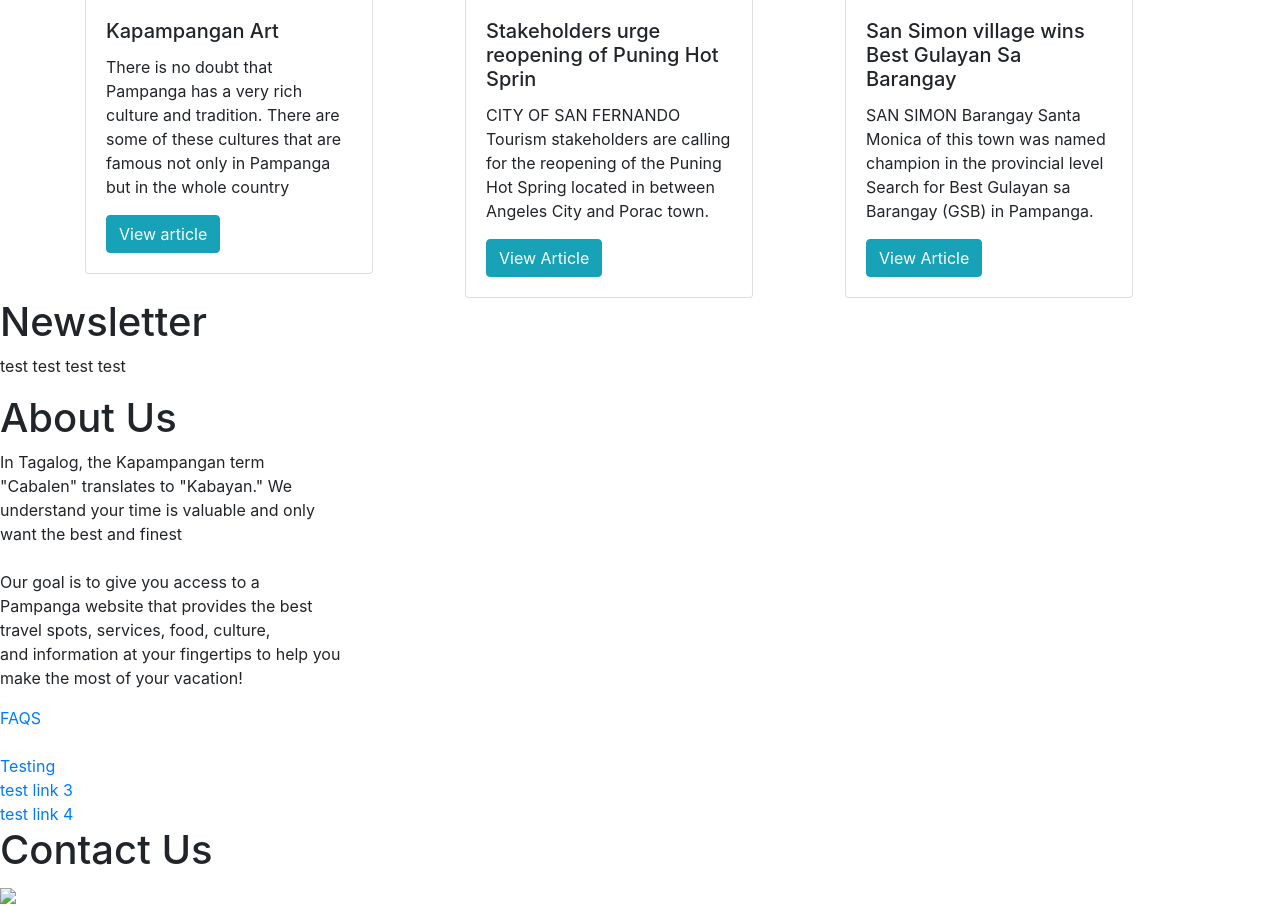
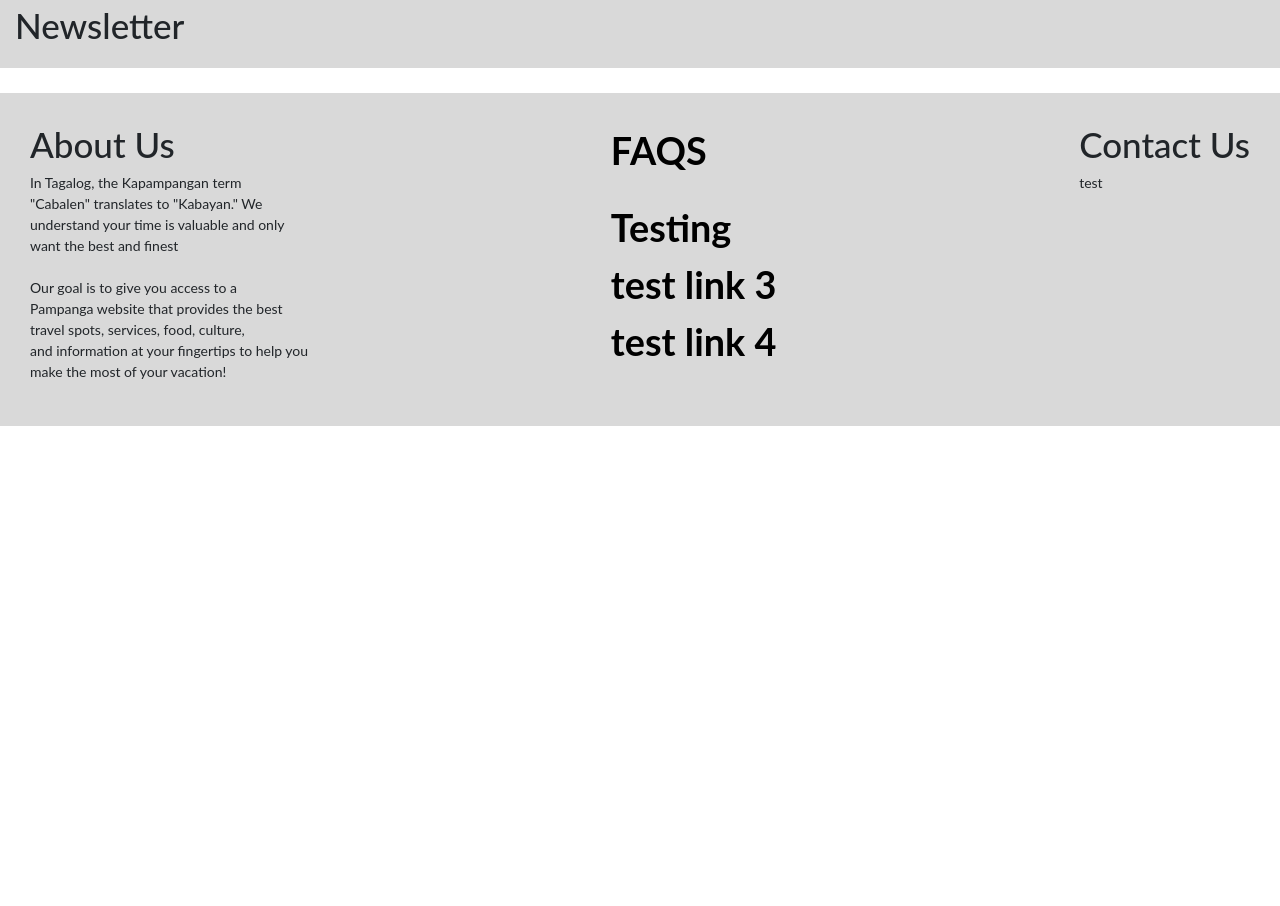
Before and after one commit to dejaaay/Cabelen, a PHP site: page /LandingPage-darren.php in a window 1280 px wide. Shown: the part 2087-2993 px from the top of the page. After the commit the page ends 2513 px from the top, so only its background shows below. Run offline with PHP 8.4, Linux system fonts and the light colour scheme.

Commit message:
Update LandingPage-darren.php

```diff
--- a/LandingPage-darren.php
+++ b/LandingPage-darren.php
@@ -9,14 +9,13 @@
         <meta name="viewport" content="width=device-width, initial-scale=1, shrink-to-fit=no">
 
         <!-- Bootstrap CSS -->
-        <link rel="stylesheet" href = "design.css"></link>
+        <link rel="stylesheet" href = "darren-cssFile.css"></link>
         <link rel="stylesheet" href="https://stackpath.bootstrapcdn.com/bootstrap/4.3.1/css/bootstrap.min.css" integrity="sha384-ggOyR0iXCbMQv3Xipma34MD+dH/1fQ784/j6cY/iJTQUOhcWr7x9JvoRxT2MZw1T" crossorigin="anonymous">
     </head>
     <body>
-        <!--NavBar-->
         <nav class="navbar navbar-custom"><!--this is the navbar-->
           <a class="navbar-brand" href="#"><!--Change na lang sa final php file this is for home-->
-            <img src="https://raw.githubusercontent.com/dejaaay/Cabelen/main/assets/img/cabalen2.jpg" width="50" height="30" class="d-inline-block align-top" alt="">  Cabelen</a>
+            <img src="https://raw.githubusercontent.com/dejaaay/Cabelen/main/assets/img/cabalen2.jpg" width="50" height="30" class="d-inline-block align-top" alt="">  Cabalen</a>
           <ul>
           <li class="nav-item">
             <a class="nav-link" href="#">Blogs</a> <!--just change "#" with the php file for blog later-->
@@ -26,32 +25,9 @@
           </li>
           </ul>
         </nav>
-
-
-
-        <!--Greetings-->
-            <div id="greetings">
-                <div>
-                    <h1 id="greeting-text">GREETINGS</h1>
-                </div>
-            </div>
-
-
-
         <!--Current News and Updates-->
         <h2 id="padding">Current News and updates</h2>
-        <div class="container">
-            <div class="row align-content-start">
-                <div class="col">
-                    <img src="https://raw.githubusercontent.com/dejaaay/Cabelen/main/assets/img/cabalen2.jpg">
-                </div>
-                <div class="col">
-                    <img src="https://raw.githubusercontent.com/dejaaay/Cabelen/main/assets/img/cabalen2.jpg">
-                </div>
-            </div>
 
-
-        </div>
 
         <!--Videos eme daw-->
         <div class="p-5" id="video-eme">
@@ -120,13 +96,12 @@
 
         <div id="Footer">
             <div id="newsletter"><!--Newsletter-->
-                <h1 id="newsletter-text">Newsletter</h1>
-                <p id="padding-right">test test test test</p>
+                <h1>Newsletter</h1>
             </div>
 
             <div id="about_us"><!--About us sa pinakababa-->
 
-                <div class="aboutInfo" id="padding-left">
+                <div class="aboutInfo">
                     <h1>About Us</h1>
                     <p>In Tagalog, the Kapampangan term<br>"Cabalen" translates to "Kabayan." We<br>understand your time is valuable and only<br>want the best and finest<br><br> Our goal is to give you access to a<br>Pampanga website that provides the best<br>travel spots, services, food, culture,<br>and information at your fingertips to help you<br>make the most of your vacation!</p>
                 </div>
@@ -136,9 +111,9 @@
                     <br><a href="#" id="FAQ">test link 3</a>
                     <br><a href="#" id="FAQ">test link 4</a>
                 </div>
-                <div class ="aboutInfo" id="padding-right"><!--contact us--><!--Lalagyan mo na lang mamaya ng pics-->
+                <div class ="aboutInfo"><!--contact us--><!--Lalagyan mo na lang mamaya ng pics-->
                     <h1>Contact Us</h1>
-                    <img src="#">
+                    <p>test</p>
                 </div>
             </div>
         </div>
```
